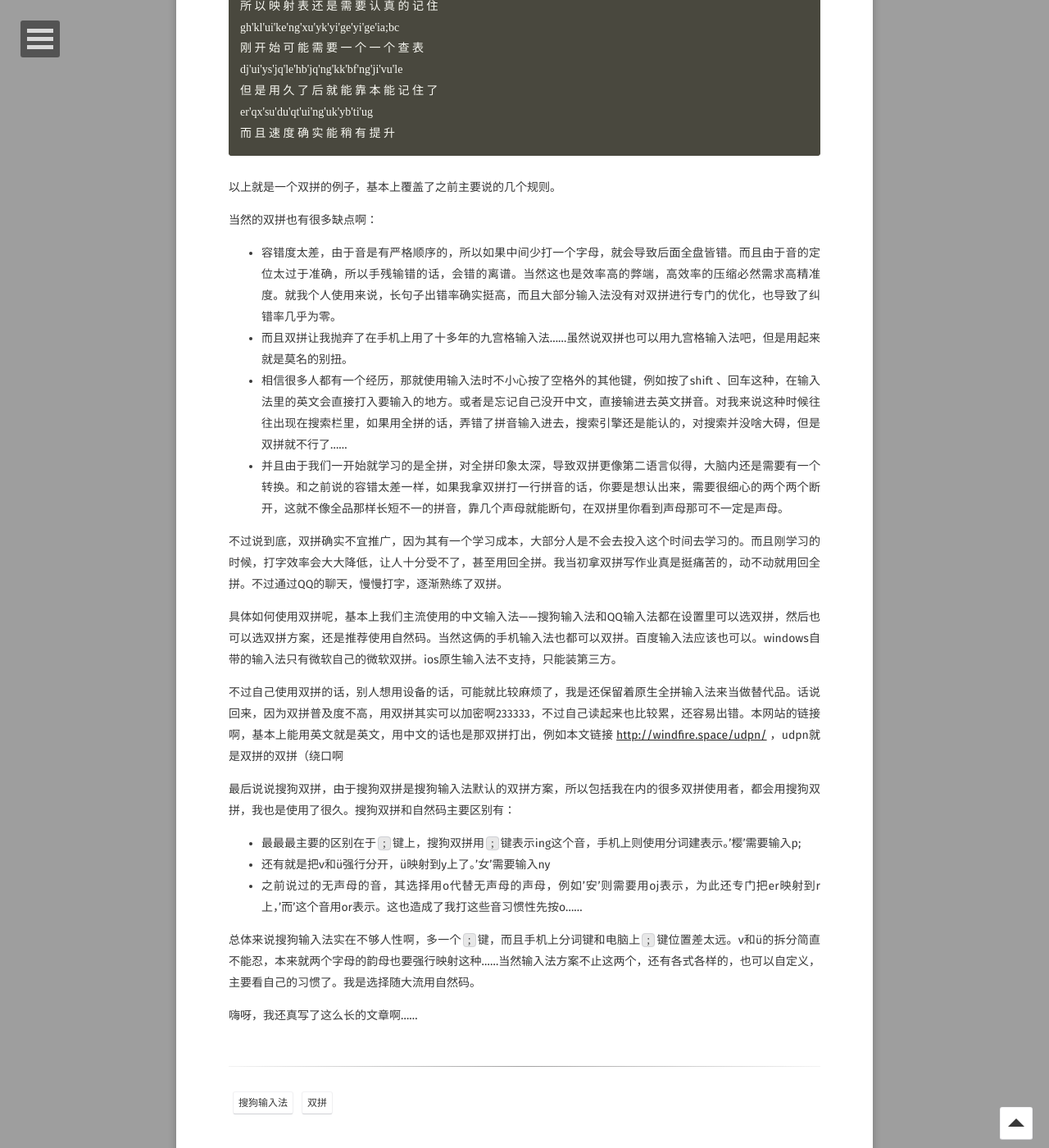
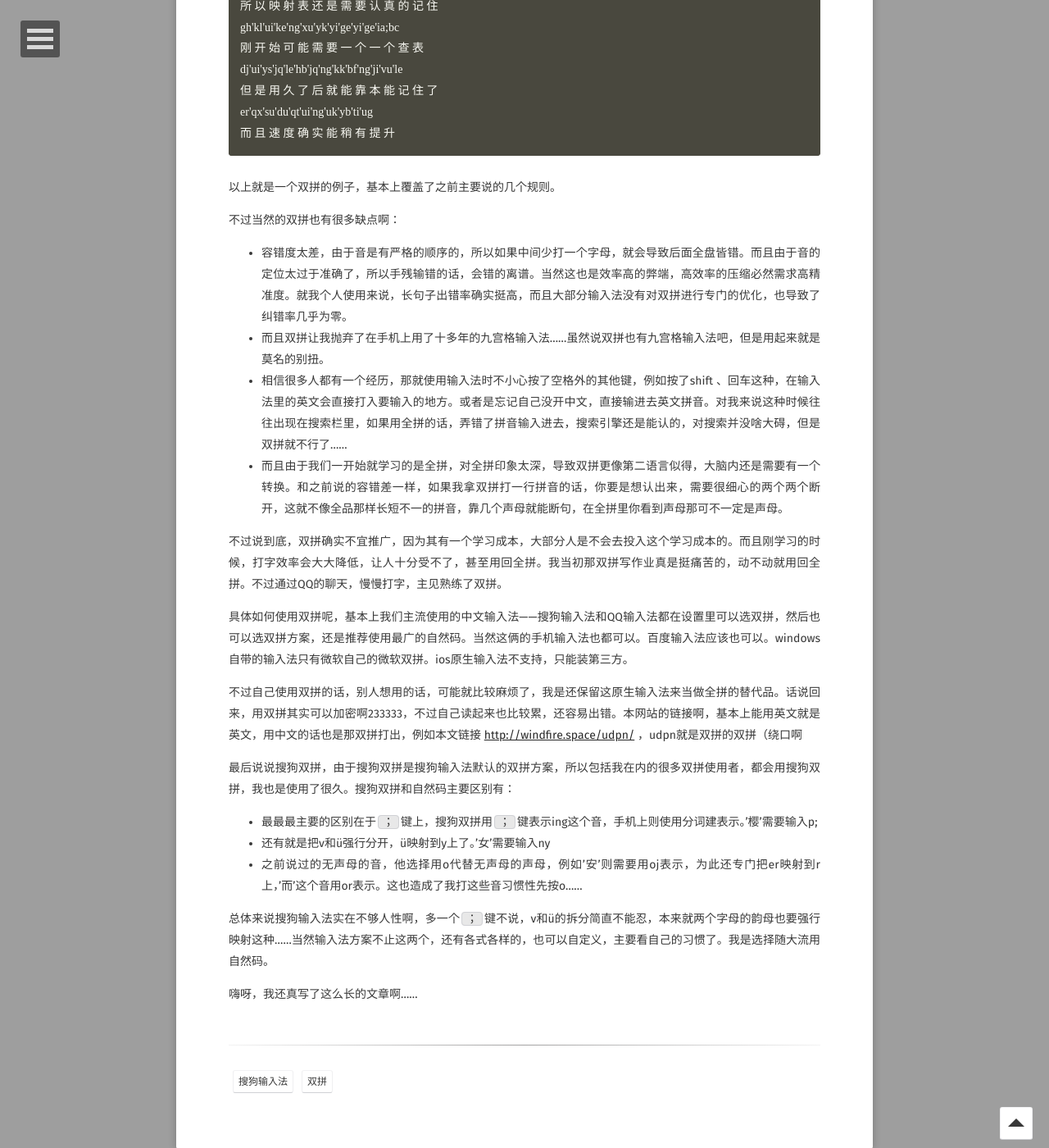
Before and after one commit to windfire007/windfire007.github.io, a Jekyll site: the page built from _posts/2016-12-12-udpn.md, in a window 1280 px wide and 1400 px high, scrolled down 1125 px. Shown: the whole window at 82% size. Built offline with Jekyll 4.4.1, drawn with Linux system fonts in a browser that asks for light colours; nearby versions of some CDN libraries; some web fonts are replaced; library files that are not in the unit come from our copies; some of the changed text lies outside the part shown.

Commit message:
Revert "1"
This reverts commit 860d97cb1bb6f4ca912ee762a09ef278118d1cbb.

````diff
--- a/_posts/2016-12-12-udpn.md
+++ b/_posts/2016-12-12-udpn.md
@@ -10,13 +10,13 @@
 
 双拼，顾名思义，每一个音都由唯一的两个字母组合表示。相比于我们平时用的全拼，双拼大大简化了全拼需要输入的字母数量。不过既然是所有的音都用两个字母表示，那么原来只用一个字母表示的音，例如啊、饿、哦等，也要用两个字母来表示，不过相比而言，整体上还是缩短了输入。
 
-先放上[双拼的百度百科](http://baike.baidu.com/link?url=346b_CPLxEzB-IyD0qcceesbUv9AH-bZvqGMFvczZvP_lwH7nuFii_bmVB8hThJ2T9SPNISp56ciQXsXWI0W9APOj4IL1cdb7Qh8a5EoZyW)。我开始接触双拼是因为[@Gnoliyil](http://space.bilibili.com/7119/)，他打字总有些迷之手误，之后才知道是因为双拼的原因。于是我也开始学习了双拼，简单地说，为了让每个音都能用两个字母表示，而且也要符合人们对拼音的习惯，所以将多字声母或者韵母映射到别的键位上去。这样对于任何由声母+韵母而组成的发音，都可以表示成AB，A是声母，B是韵母。而对于无声母的音，不同双拼方案有不同的做法。我之前用的搜狗双拼是采用的将o作为无声母音中的声母，用o+韵母来表示。而我现在用的自然码，则是原本两个字的韵母不变，单字韵母双写表示。
+先放上[双拼的百度百科](http://baike.baidu.com/link?url=346b_CPLxEzB-IyD0qcceesbUv9AH-bZvqGMFvczZvP_lwH7nuFii_bmVB8hThJ2T9SPNISp56ciQXsXWI0W9APOj4IL1cdb7Qh8a5EoZyW)。我开始接触双拼，是因为[@Gnoliyil](http://space.bilibili.com/7119/)，他打字总有些迷之手误，之后才听知道是因为双拼的原因。于是我也开始学习了一下双拼，简单地说，为了让每个音都能用两个音表示，而且也要符合人们对拼音的习惯，所以将多字声母或者韵母映射到别的键位上去。这样对于任何由声母+韵母而组成的发音，都可以表示成AB，A是声母，B是韵母。而对于无声母的音，不同双拼方案有不同的做法。我之前用的搜狗双拼是采用的讲o作为无声母音中的声母，用o+韵母来表示。而我现在用的自然码，则是原本两个字的韵母不变，单字韵母双写表示。
 
-对于不同的双拼方案，多字声母和韵母的映射方案都有所不同，无声母的音方案也不同。我这里主要以我现在正在用的自然码方案作为讲解，自然码也是最为主流的双拼方案，很多其它方案都是在自然码的基础上修改的，例如微软双拼或者搜狗双拼，都和自然码大同小异。我之前用的搜狗双拼的差异会在后文说出。
+对于不同的双拼方案，多字声母和韵母的映射方案都不同，无声母的音的解决也不同。我这里主要以我现在正在用的自然码方案作为讲解，自然码也是最为主流的双拼方案，很多其余方案都是在自然码的基础上修改的，例如微软双拼或者搜狗双拼，都和自然码大同小异。我之前用的搜狗双拼的差异会在后文说出。
 
 ![0008](../img/0008.png)
 
-先发上来自然码的映射方案，这种映射主要依靠的是，汉语拼音并不是任意声母韵母组合都能存在的。使一个字母可以表示一个声母和几个韵母，其中几个韵母利用不是所有音都存在而保证唯一性。由于双拼是有严格顺序，每个字都是两个表示，所以一行字输入下来，他会强行两个两个断开识别声母韵母。利用这个映射表，外加之前说的无声母的音的规则（双韵母则不变，单韵母则双写）就可以开始打字了。
+先发上来自然码的映射方案，这种映射主要依靠的是，汉语拼音并不是任意声母韵母组合都能存在的。使一个字母可以表示一个声母和几个韵母，其中几个韵母利用不是所有音都存在而保持唯一性。由于双拼是有严格顺序，每个字都是两个表示，所以一行字输入下来，他会强行两个两个断开识别声母韵母。利用这个映射表，外加之前说的无声母的音的规则（双韵母则不变，单韵母则双写）就可以开始打字了。
 
 ```
 yb'yu'yb'yi'dy'de'yy'ue'gr'xi'aa
@@ -33,25 +33,25 @@
 
 以上就是一个双拼的例子，基本上覆盖了之前主要说的几个规则。
 
-当然的双拼也有很多缺点啊：
+不过当然的双拼也有很多缺点啊：
 
-* 容错度太差，由于音是有严格顺序的，所以如果中间少打一个字母，就会导致后面全盘皆错。而且由于音的定位太过于准确，所以手残输错的话，会错的离谱。当然这也是效率高的弊端，高效率的压缩必然需求高精准度。就我个人使用来说，长句子出错率确实挺高，而且大部分输入法没有对双拼进行专门的优化，也导致了纠错率几乎为零。
-* 而且双拼让我抛弃了在手机上用了十多年的九宫格输入法……虽然说双拼也可以用九宫格输入法吧，但是用起来就是莫名的别扭。
+* 容错度太差，由于音是有严格的顺序的，所以如果中间少打一个字母，就会导致后面全盘皆错。而且由于音的定位太过于准确了，所以手残输错的话，会错的离谱。当然这也是效率高的弊端，高效率的压缩必然需求高精准度。就我个人使用来说，长句子出错率确实挺高，而且大部分输入法没有对双拼进行专门的优化，也导致了纠错率几乎为零。
+* 而且双拼让我抛弃了在手机上用了十多年的九宫格输入法……虽然说双拼也有九宫格输入法吧，但是用起来就是莫名的别扭。
 * 相信很多人都有一个经历，那就使用输入法时不小心按了空格外的其他键，例如按了shift 、回车这种，在输入法里的英文会直接打入要输入的地方。或者是忘记自己没开中文，直接输进去英文拼音。对我来说这种时候往往出现在搜索栏里，如果用全拼的话，弄错了拼音输入进去，搜索引擎还是能认的，对搜索并没啥大碍，但是双拼就不行了……
-* 并且由于我们一开始就学习的是全拼，对全拼印象太深，导致双拼更像第二语言似得，大脑内还是需要有一个转换。和之前说的容错太差一样，如果我拿双拼打一行拼音的话，你要是想认出来，需要很细心的两个两个断开，这就不像全品那样长短不一的拼音，靠几个声母就能断句，在双拼里你看到声母那可不一定是声母。
+* 而且由于我们一开始就学习的是全拼，对全拼印象太深，导致双拼更像第二语言似得，大脑内还是需要有一个转换。和之前说的容错差一样，如果我拿双拼打一行拼音的话，你要是想认出来，需要很细心的两个两个断开，这就不像全品那样长短不一的拼音，靠几个声母就能断句，在全拼里你看到声母那可不一定是声母。
 
-不过说到底，双拼确实不宜推广，因为其有一个学习成本，大部分人是不会去投入这个时间去学习的。而且刚学习的时候，打字效率会大大降低，让人十分受不了，甚至用回全拼。我当初拿双拼写作业真是挺痛苦的，动不动就用回全拼。不过通过QQ的聊天，慢慢打字，逐渐熟练了双拼。
+不过说到底，双拼确实不宜推广，因为其有一个学习成本，大部分人是不会去投入这个学习成本的。而且刚学习的时候，打字效率会大大降低，让人十分受不了，甚至用回全拼。我当初那双拼写作业真是挺痛苦的，动不动就用回全拼。不过通过QQ的聊天，慢慢打字，主见熟练了双拼。
 
-具体如何使用双拼呢，基本上我们主流使用的中文输入法——搜狗输入法和QQ输入法都在设置里可以选双拼，然后也可以选双拼方案，还是推荐使用自然码。当然这俩的手机输入法也都可以双拼。百度输入法应该也可以。windows自带的输入法只有微软自己的微软双拼。ios原生输入法不支持，只能装第三方。
+具体如何使用双拼呢，基本上我们主流使用的中文输入法——搜狗输入法和QQ输入法都在设置里可以选双拼，然后也可以选双拼方案，还是推荐使用最广的自然码。当然这俩的手机输入法也都可以。百度输入法应该也可以。windows自带的输入法只有微软自己的微软双拼。ios原生输入法不支持，只能装第三方。
 
-不过自己使用双拼的话，别人想用设备的话，可能就比较麻烦了，我是还保留着原生全拼输入法来当做替代品。话说回来，因为双拼普及度不高，用双拼其实可以加密啊233333，不过自己读起来也比较累，还容易出错。本网站的链接啊，基本上能用英文就是英文，用中文的话也是那双拼打出，例如本文链接 <http://windfire.space/udpn/> ，udpn就是双拼的双拼（绕口啊
+不过自己使用双拼的话，别人想用的话，可能就比较麻烦了，我是还保留这原生输入法来当做全拼的替代品。话说回来，用双拼其实可以加密啊233333，不过自己读起来也比较累，还容易出错。本网站的链接啊，基本上能用英文就是英文，用中文的话也是那双拼打出，例如本文链接 <http://windfire.space/udpn/> ，udpn就是双拼的双拼（绕口啊
 
 最后说说搜狗双拼，由于搜狗双拼是搜狗输入法默认的双拼方案，所以包括我在内的很多双拼使用者，都会用搜狗双拼，我也是使用了很久。搜狗双拼和自然码主要区别有：
 
-* 最最最主要的区别在于`;`键上，搜狗双拼用`;`键表示ing这个音，手机上则使用分词建表示。'樱'需要输入p;
+* 最最最主要的区别在于`；`键上，搜狗双拼用`；`键表示ing这个音，手机上则使用分词建表示。'樱'需要输入p;
 * 还有就是把v和ü强行分开，ü映射到y上了。'女'需要输入ny
-* 之前说过的无声母的音，其选择用o代替无声母的声母，例如'安'则需要用oj表示，为此还专门把er映射到r上，'而'这个音用or表示。这也造成了我打这些音习惯性先按o……
+* 之前说过的无声母的音，他选择用o代替无声母的声母，例如'安'则需要用oj表示，为此还专门把er映射到r上，'而'这个音用or表示。这也造成了我打这些音习惯性先按o……
 
-总体来说搜狗输入法实在不够人性啊，多一个`;`键，而且手机上分词键和电脑上`;`键位置差太远。v和ü的拆分简直不能忍，本来就两个字母的韵母也要强行映射这种……当然输入法方案不止这两个，还有各式各样的，也可以自定义，主要看自己的习惯了。我是选择随大流用自然码。
+总体来说搜狗输入法实在不够人性啊，多一个`；`键不说，v和ü的拆分简直不能忍，本来就两个字母的韵母也要强行映射这种……当然输入法方案不止这两个，还有各式各样的，也可以自定义，主要看自己的习惯了。我是选择随大流用自然码。
 
 嗨呀，我还真写了这么长的文章啊……
````
